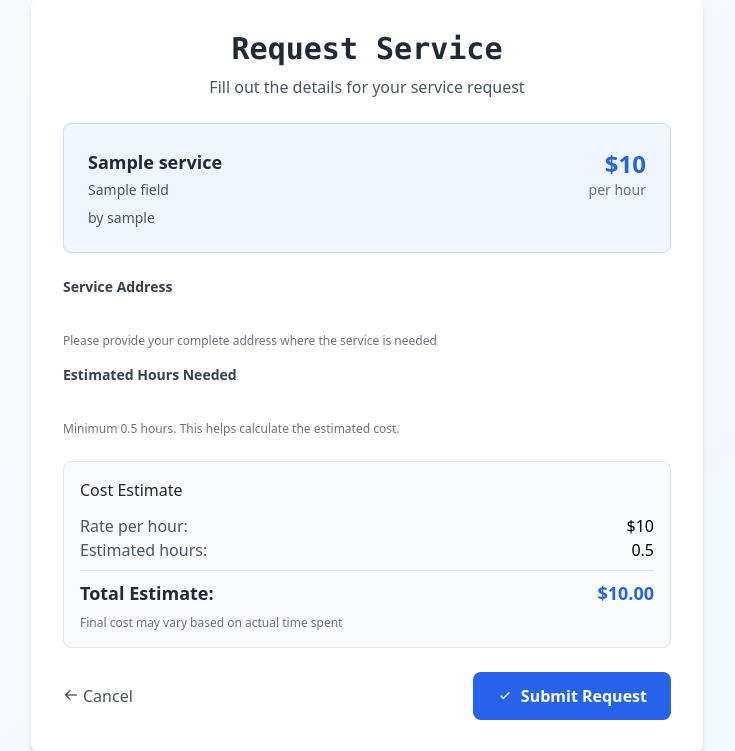
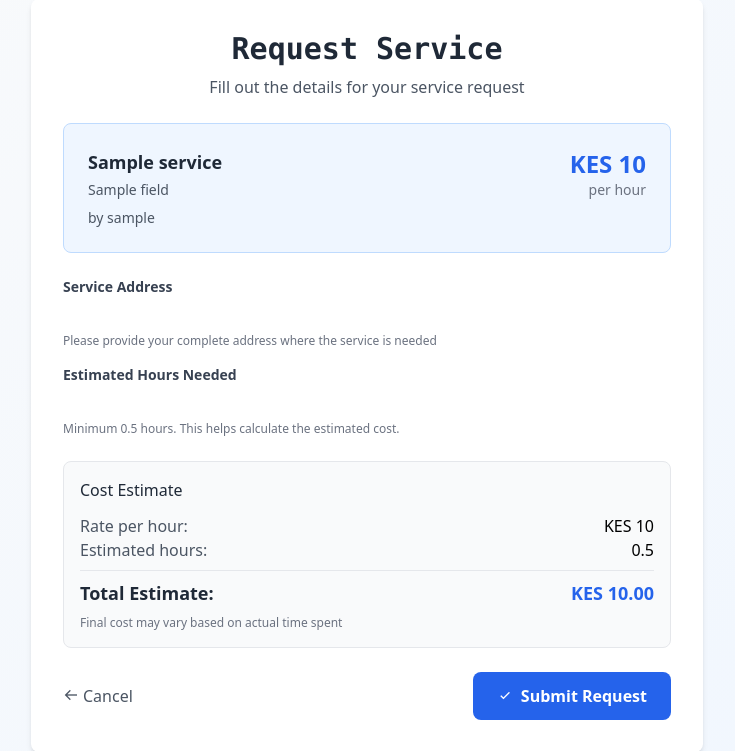
Before and after one commit to johneliud/xpertshub, a Django app: template services/templates/services/request_service.html in a window 1280 px wide. Shown: the part 150-901 px from the top of the page, without its empty margins (273-1008 px from the left). Run offline with Django 5.2, Linux system fonts and the light colour scheme; the template is opened without the code that fills it: most values are stand-ins (such as "Sample title", 1, 10 or a date in 2020); form fields are guessed from the names that the template uses; parts of the project's set-up code (start-up, migrations or seed data) failed here and were passed over; some libraries are stand-ins or nearby versions.

Commit message:
feat: update service request currency to KES
Change all price displays and calculations from USD ($) to Kenyan Shillings (KES) in the service request form, including JavaScript cost calculator, for complete currency localization.

```diff
--- a/services/templates/services/request_service.html
+++ b/services/templates/services/request_service.html
@@ -26,7 +26,7 @@
             <p class="text-gray-600 text-sm">by {{ service.company.username }}</p>
           </div>
           <div class="text-right">
-            <div class="text-2xl font-bold text-blue-600">${{ service.price_per_hour }}</div>
+            <div class="text-2xl font-bold text-blue-600">KES {{ service.price_per_hour }}</div>
             <div class="text-gray-500 text-sm">per hour</div>
           </div>
         </div>
@@ -56,7 +56,7 @@
           <h4 class="font-medium text-gray-800 mb-3">Cost Estimate</h4>
           <div class="flex justify-between items-center">
             <span class="text-gray-600">Rate per hour:</span>
-            <span class="font-medium">${{ service.price_per_hour }}</span>
+            <span class="font-medium">KES {{ service.price_per_hour }}</span>
           </div>
           <div class="flex justify-between items-center">
             <span class="text-gray-600">Estimated hours:</span>
@@ -65,7 +65,7 @@
           <hr class="my-2">
           <div class="flex justify-between items-center text-lg font-bold">
             <span class="text-gray-800">Total Estimate:</span>
-            <span class="text-blue-600" id="totalCost">${{ service.price_per_hour|floatformat:2 }}</span>
+            <span class="text-blue-600" id="totalCost">KES {{ service.price_per_hour|floatformat:2 }}</span>
           </div>
           <p class="text-gray-500 text-xs mt-2">Final cost may vary based on actual time spent</p>
         </div>
@@ -104,7 +104,7 @@ document.addEventListener('DOMContentLoaded', function() {
         const hours = parseFloat(hoursInput.value) || 0.5;
         const total = (hours * pricePerHour).toFixed(2);
         hoursDisplay.textContent = hours;
-        totalCost.textContent = '$' + total;
+        totalCost.textContent = 'KES ' + total;
     }
 
     hoursInput.addEventListener('input', updateCost);
```
